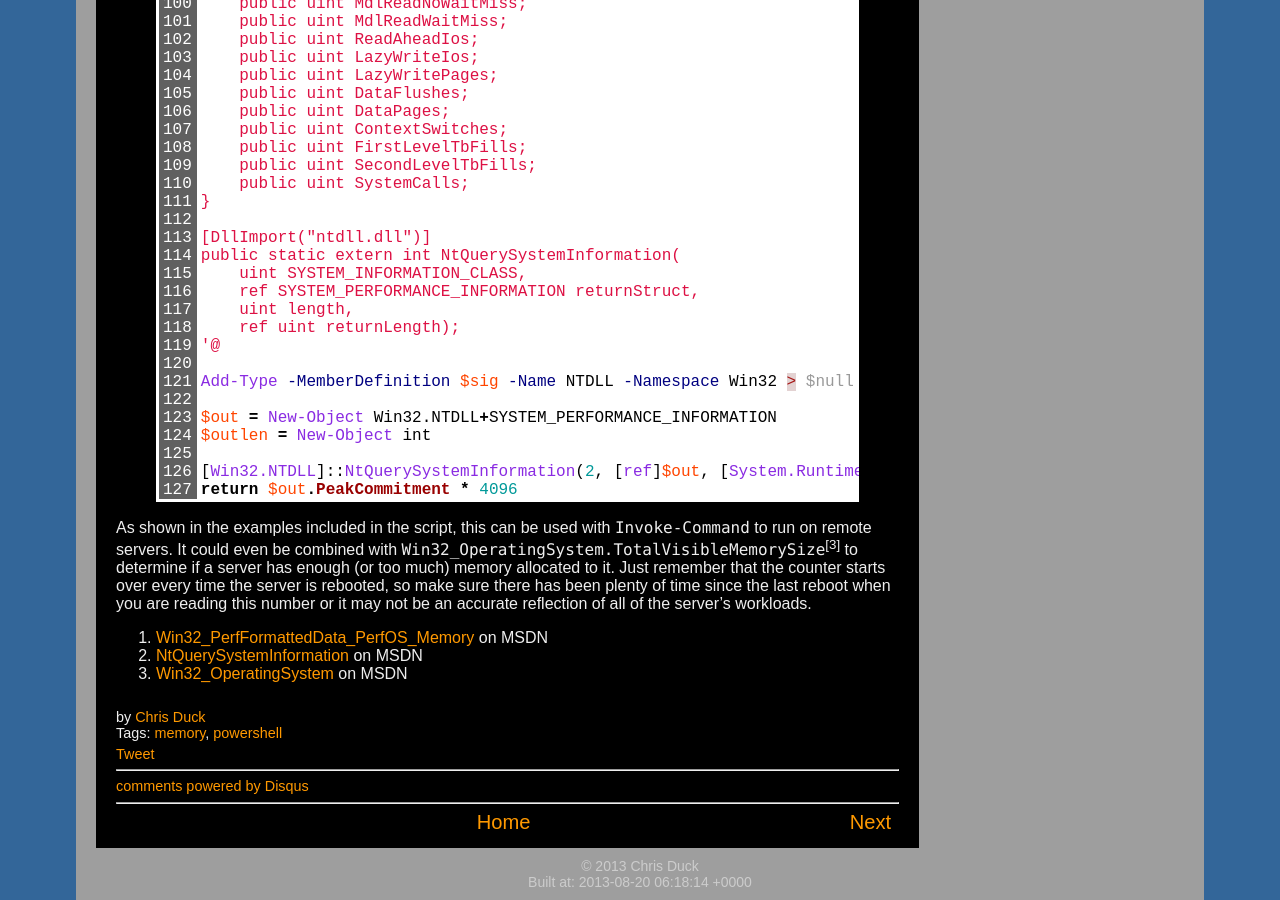
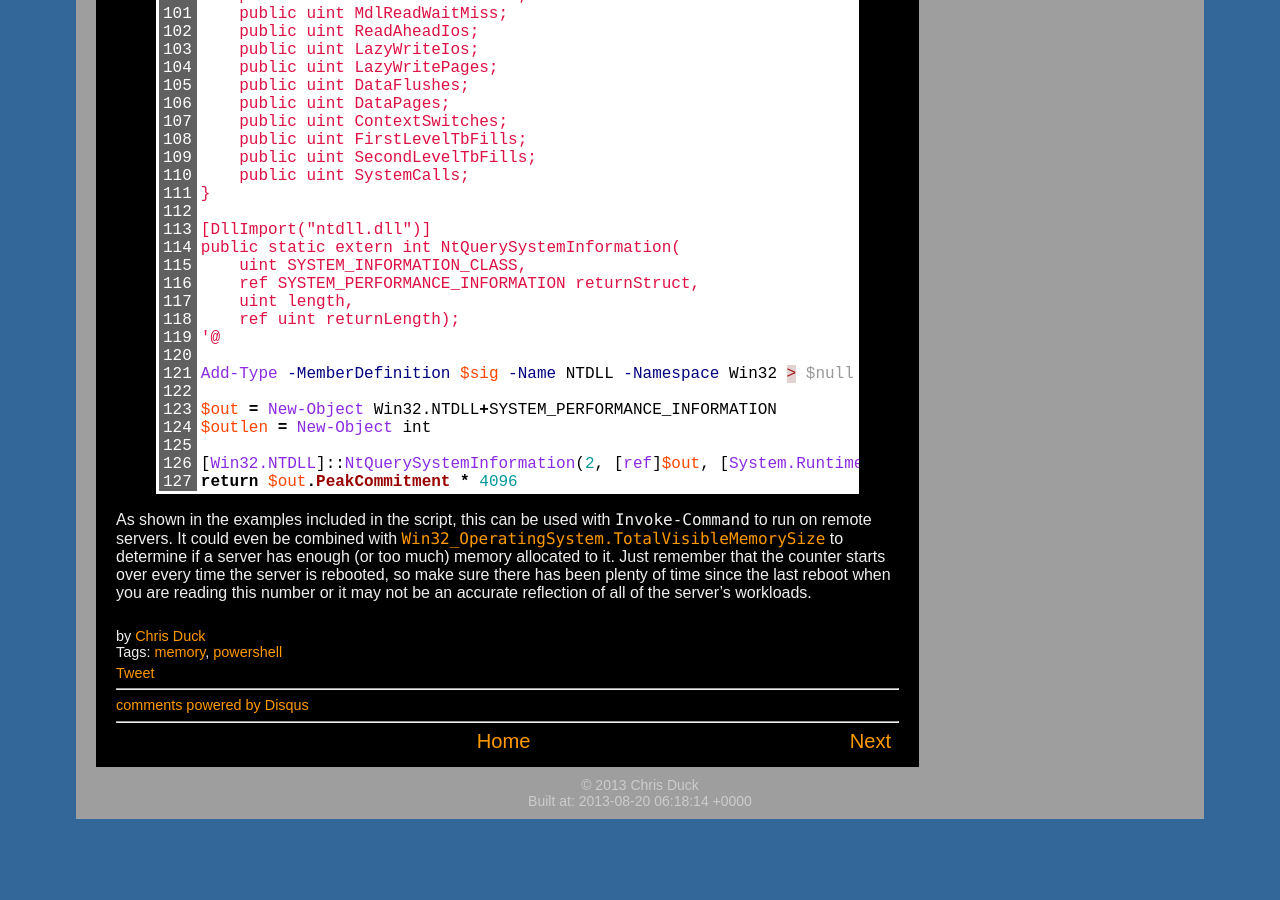
Before and after one commit to gpduck/gpduck.github.io, a Jekyll site: the page built from _posts/2010-05-12-querying-peak-commit-bytes-with-powershell-(via-ntquerysysteminformation).markdown, in a window 1280 px wide and 900 px high, scrolled down 2370 px. Built offline with Jekyll 4.4.1, drawn with Linux system fonts in a browser that asks for light colours; comment, search, counter and statistics services are not loaded; after the commit the page ends 3189 px from its top, so only the background shows below that.

Commit message:
rework reference links

```diff
--- a/_posts/2010-05-12-querying-peak-commit-bytes-with-powershell-(via-ntquerysysteminformation).markdown
+++ b/_posts/2010-05-12-querying-peak-commit-bytes-with-powershell-(via-ntquerysysteminformation).markdown
@@ -140,11 +140,7 @@ $outlen = New-Object int
 return $out.PeakCommitment * 4096
 {% endhighlight %}
 
-As shown in the examples included in the script, this can be used with ``Invoke-Command`` to run on remote servers. It could even be combined with ``Win32_OperatingSystem.TotalVisibleMemorySize``<sup>[3]</sup> to determine if a server has enough (or too much) memory allocated to it. Just remember that the counter starts over every time the server is rebooted, so make sure there has been plenty of time since the last reboot when you are reading this number or it may not be an accurate reflection of all of the server's workloads.
-
-1. [Win32_PerfFormattedData_PerfOS_Memory][perfosmemory] on MSDN
-2. [NtQuerySystemInformation][querysysinfo] on MSDN
-3. [Win32_OperatingSystem][win32os] on MSDN
+As shown in the examples included in the script, this can be used with ``Invoke-Command`` to run on remote servers. It could even be combined with [``Win32_OperatingSystem.TotalVisibleMemorySize``][win32os] to determine if a server has enough (or too much) memory allocated to it. Just remember that the counter starts over every time the server is rebooted, so make sure there has been plenty of time since the last reboot when you are reading this number or it may not be an accurate reflection of all of the server's workloads.
 
 [procexp]: http://technet.microsoft.com/en-us/sysinternals/bb896653.aspx
 [commit charge]: http://en.wikipedia.org/wiki/Commit_charge
```
Also changed, not shown: other parts of _posts/2010-05-12-querying-peak-commit-bytes-with-powershell-(via-ntquerysysteminformation).markdown (+1 -1 lines).
